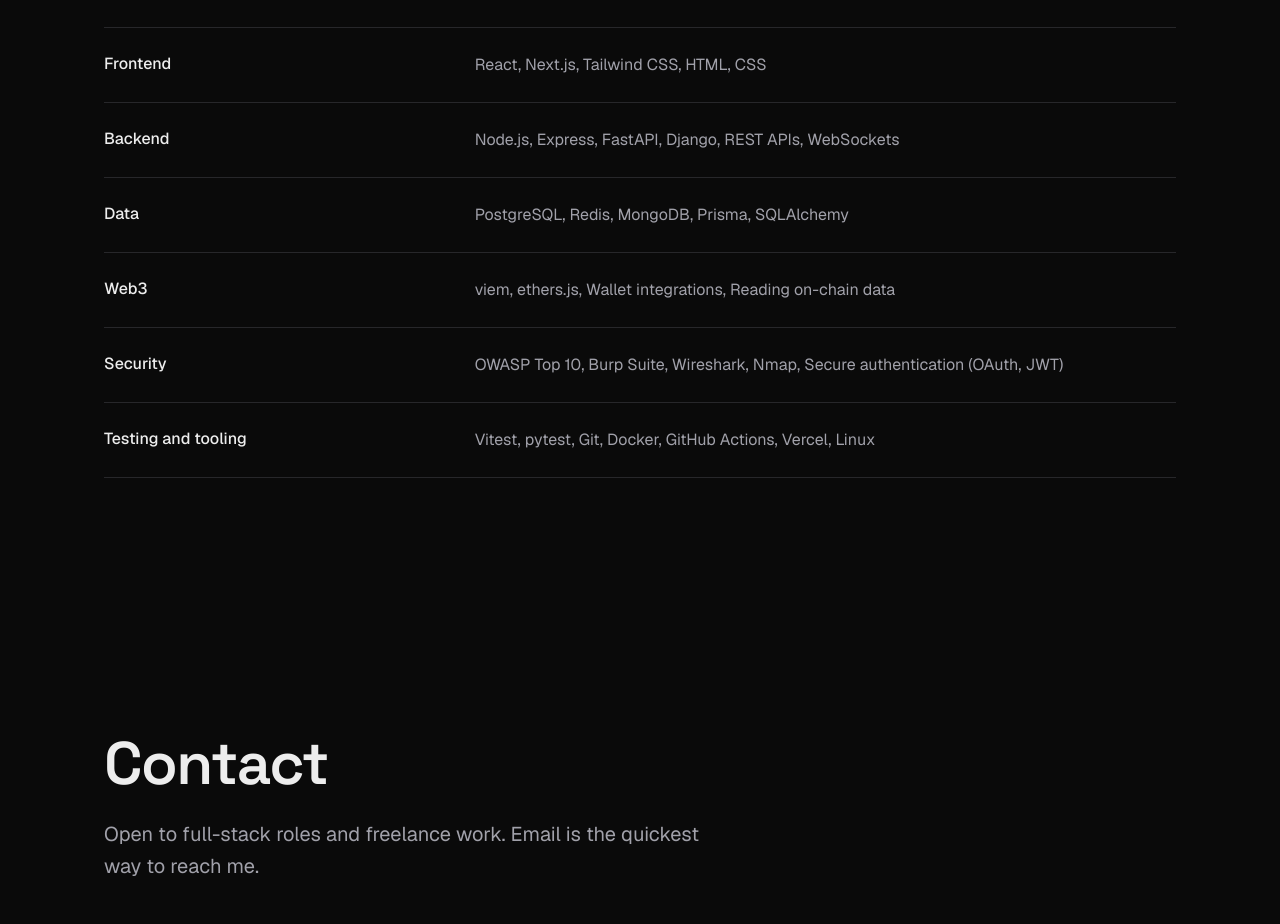
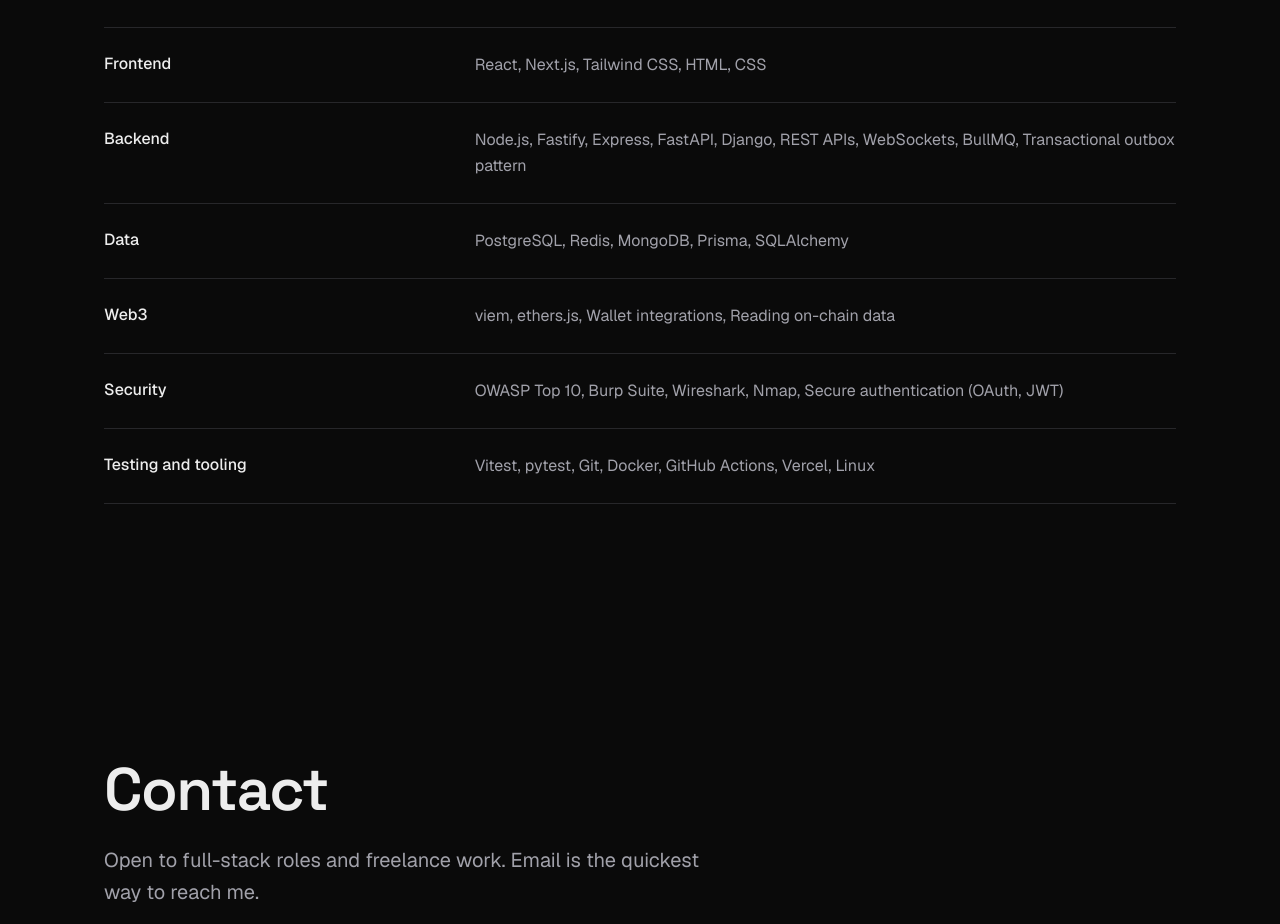
Before and after one commit to yozan21/portfolio, a Next.js app: page / in a window 1280 px wide. Shown: the part 2982-3906 px from the top of the page. Built offline with nearby package versions, Linux system fonts and the light colour scheme.

Commit message:
updated skill section

```diff
--- a/src/content/skills.ts
+++ b/src/content/skills.ts
@@ -16,7 +16,20 @@ export const skillsSection = {
 export const skillGroups: SkillGroup[] = [
   { name: "Languages", items: ["JavaScript", "TypeScript", "Python", "SQL"] },
   { name: "Frontend", items: ["React", "Next.js", "Tailwind CSS", "HTML", "CSS"] },
-  { name: "Backend", items: ["Node.js", "Express", "FastAPI", "Django", "REST APIs", "WebSockets"] },
+  {
+    name: "Backend",
+    items: [
+      "Node.js",
+      "Fastify",
+      "Express",
+      "FastAPI",
+      "Django",
+      "REST APIs",
+      "WebSockets",
+      "BullMQ",
+      "Transactional outbox pattern",
+    ],
+  },
   { name: "Data", items: ["PostgreSQL", "Redis", "MongoDB", "Prisma", "SQLAlchemy"] },
   { name: "Web3", items: ["viem", "ethers.js", "Wallet integrations", "Reading on-chain data"] },
   { name: "Security", items: ["OWASP Top 10", "Burp Suite", "Wireshark", "Nmap", "Secure authentication (OAuth, JWT)"] },
```
